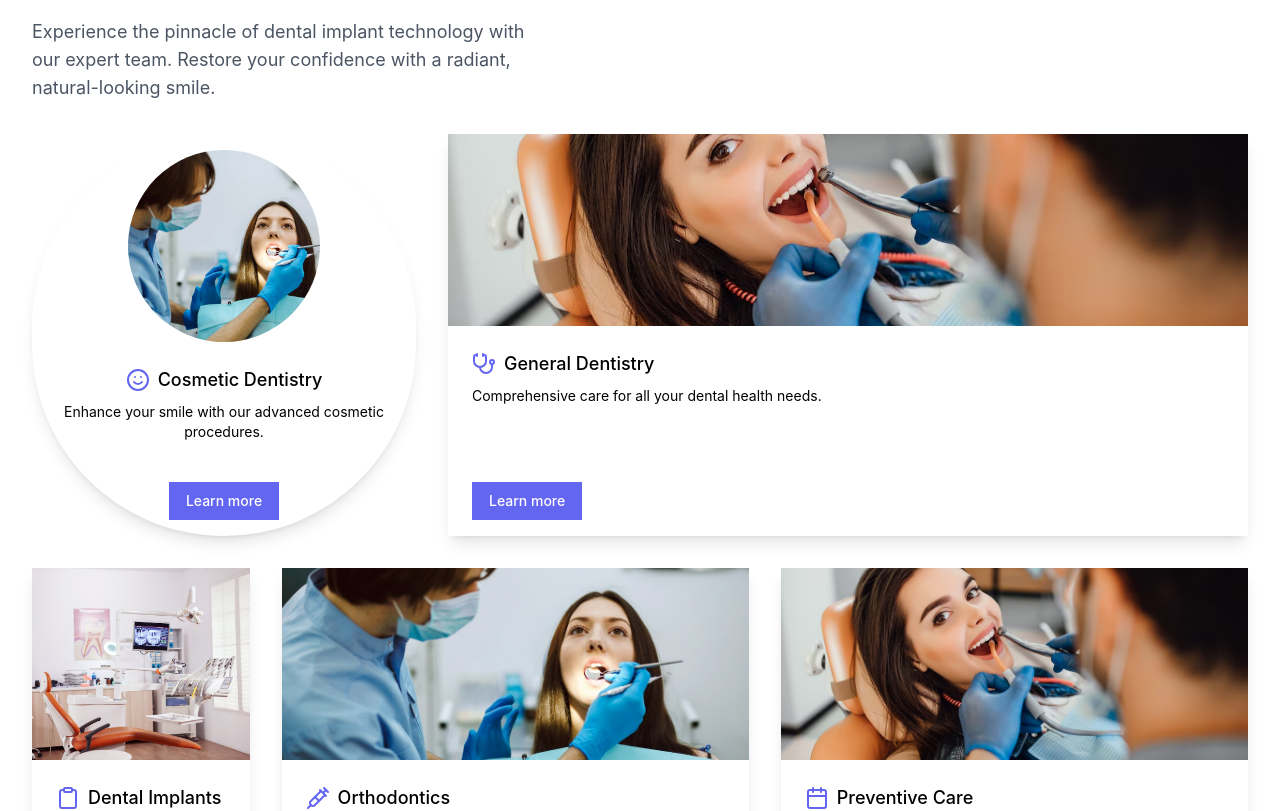
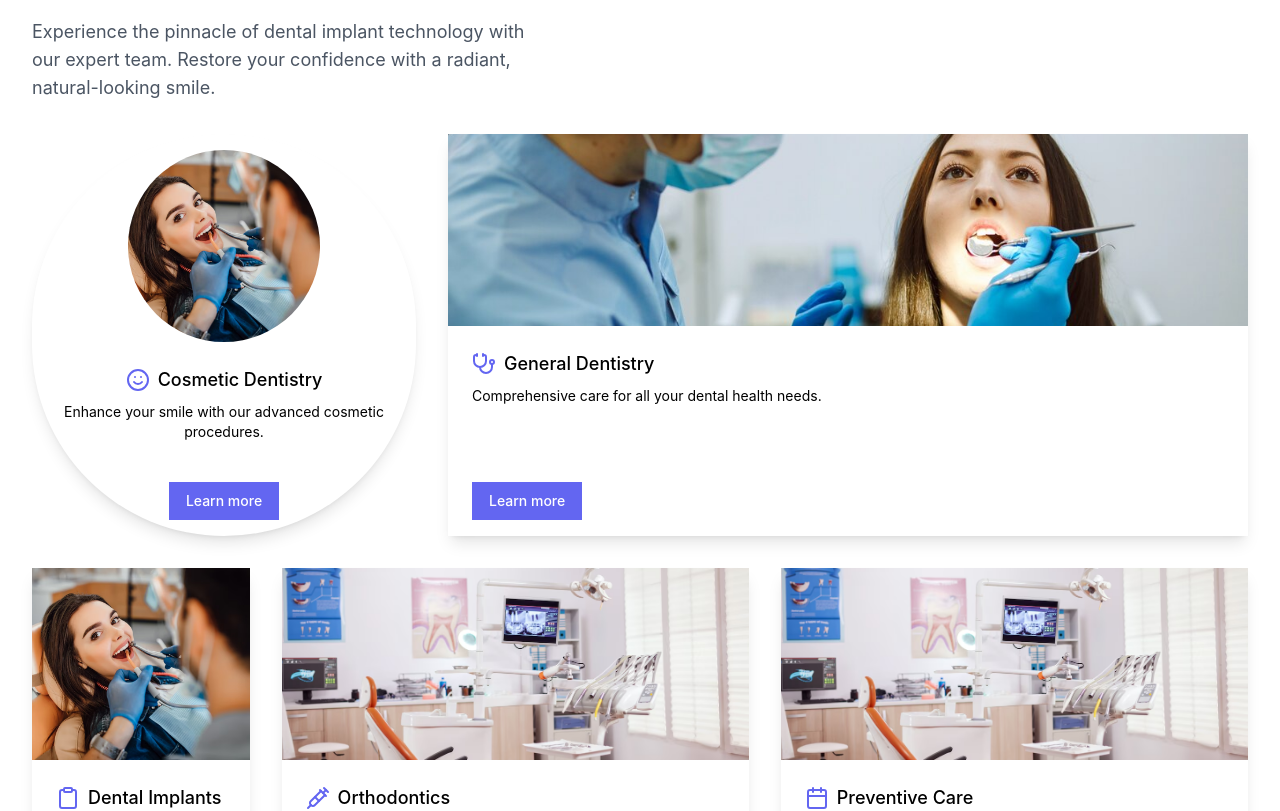
Before and after one commit to odcimaging/imp, a React (Vite) app: page / in a window 1280 px wide. Shown: the part 1020-1831 px from the top of the page. Built offline with nearby package versions, Linux system fonts and the light colour scheme.

Commit message:
Now check again

```diff
--- a/src/Components/Odc/Odc2.jsx
+++ b/src/Components/Odc/Odc2.jsx
@@ -37,14 +37,14 @@ export default function Odc2() {
 
     const sliderImages = [
         "/imp/public/dental/a1.png",
-        "./imp/public/dental/a2.png",
-        "./dental/a3.png",
+        "/imp/public/dental/a2.png",
+        "/imp/dental/a3.png",
     ]
 
     const circularImages = [
-        { src: "./public/dental/1.png", color: "border-indigo-400" },
-        { src: "./public/dental/2.png", color: "border-green-400" },
-        { src: "./public/dental/3.png", color: "border-pink-400" },
+        { src: "/imp/public/dental/1.png", color: "border-indigo-400" },
+        { src: "/imp/public/dental/2.png", color: "border-green-400" },
+        { src: "/imp/public/dental/3.png", color: "border-pink-400" },
     ]
 
     const testimonials = [
--- a/src/Components/Odc/Odc3.jsx
+++ b/src/Components/Odc/Odc3.jsx
@@ -11,9 +11,9 @@ const services = [
         detailedDescription: "Our cosmetic dentistry services are designed to improve the appearance of your teeth and smile. We offer a range of treatments including teeth whitening, veneers, bonding, and smile makeovers.",
         images: [
 
-            "./public/dental/a2.png",
-            "/public/dental/a3.png",
-            "./public/dental/a1.png",
+           "/imp//public/dental/a1.png",
+            "/imp/public/dental/a2.png",
+            "/imp/public/dental/a3.png",
         ]
     },
     {
@@ -22,9 +22,9 @@ const services = [
         description: "Comprehensive care for all your dental health needs.",
         detailedDescription: "Our general dentistry services cover a wide range of treatments to maintain and improve your oral health. From routine check-ups and cleanings to fillings, root canals, and gum disease treatment.",
         images: [
-            "./public/dental/a1.png",
-            "./public/dental/a2.png",
-            "/public/dental/a3.png",
+            "/imp//public/dental/a3.png",
+            "/imp/public/dental/a2.png",
+            "/imp/public/dental/a1.png",
         ]
     },
     {
@@ -34,9 +34,9 @@ const services = [
         detailedDescription: "Dental implants are a revolutionary solution for replacing missing teeth. Our state-of-the-art implant procedures provide a permanent, natural-looking replacement that functions just like your natural teeth.",
         images: [
 
-            "/public/dental/a3.png",
-            "./public/dental/a1.png",
-            "./public/dental/a2.png",
+          "/imp//public/dental/a2.png",
+            "/imp/public/dental/a1.png",
+            "/imp/public/dental/a3.png",
         ]
     },
     {
@@ -46,9 +46,9 @@ const services = [
         detailedDescription: "Our orthodontic treatments are designed to align your teeth and jaws for a healthier, more beautiful smile. We offer a variety of options including traditional braces, clear aligners, and accelerated orthodontics.",
         images: [
 
-            "./public/dental/a2.png",
-            "/public/dental/a3.png",
-            "./public/dental/a1.png",
+           "/imp//public/dental/a1.png",
+            "/imp/public/dental/a3.png",
+            "/imp/public/dental/a2.png",
         ]
     },
     {
@@ -57,9 +57,9 @@ const services = [
         description: "Regular check-ups and cleanings for optimal oral health.",
         detailedDescription: "Preventive care is the foundation of good oral health. Our preventive services include regular dental check-ups, professional cleanings, fluoride treatments, and dental sealants.",
         images: [
-            "./public/dental/a1.png",
-            "./public/dental/a2.png",
-            "/public/dental/a3.png",
+            "/imp//public/dental/a3.png",
+            "/imp/public/dental/a1.png",
+            "/imp/public/dental/a2.png",
         ]
     }
 ]
--- a/src/Components/Odc/Odc4.jsx
+++ b/src/Components/Odc/Odc4.jsx
@@ -11,20 +11,20 @@ export default function Odc4() {
     const specialtyRef = useRef(null)
 
     const doctors = [
-        { id: 1, name: "Dr. Sarah", specialty: "Cardiologist", image: "./public/dental/1.png", borderColor: "border-blue-400" },
-        { id: 2, name: "Dr. Michael", specialty: "Neurologist", image: "./public/dental/2.png", borderColor: "border-green-400" },
-        { id: 3, name: "Dr. Emily", specialty: "Pediatrician", image: "./public/dental/3.png", borderColor: "border-purple-400" },
-        { id: 4, name: "Dr. James", specialty: "Dermatologist", image: "./public/dental/2.png", borderColor: "border-red-400" },
-        { id: 5, name: "Dr. Olivia", specialty: "Orthopedist", image: "./public/dental/1.png", borderColor: "border-yellow-400" },
-        { id: 6, name: "Dr. Daniel", specialty: "Psychiatrist", image: "./public/dental/3.png", borderColor: "border-pink-400" },
+        { id: 1, name: "Dr. Sarah", specialty: "Cardiologist", image: "/imp/public/dental/1.png", borderColor: "border-blue-400" },
+        { id: 2, name: "Dr. Michael", specialty: "Neurologist", image: "/imp/public/dental/2.png", borderColor: "border-green-400" },
+        { id: 3, name: "Dr. Emily", specialty: "Pediatrician", image: "/imp/public/dental/3.png", borderColor: "border-purple-400" },
+        { id: 4, name: "Dr. James", specialty: "Dermatologist", image: "/imp/public/dental/2.png", borderColor: "border-red-400" },
+        { id: 5, name: "Dr. Olivia", specialty: "Orthopedist", image: "/imp/public/dental/1.png", borderColor: "border-yellow-400" },
+        { id: 6, name: "Dr. Daniel", specialty: "Psychiatrist", image: "/imp/public/dental/3.png", borderColor: "border-pink-400" },
     ]
 
     const yogaImages = [
-        { src: "./public/dental/a1.png", title: "Warrior Pose" },
-        { src: "./public/dental/a2.png", title: "Tree Pose" },
-        { src: "./public/dental/a3.png", title: "Downward Dog" },
-        { src: "./public/dental/a1.png", title: "Lotus Pose" },
-        { src: "./public/dental/a2.png", title: "Child's Pose" },
+        { src: "/imp/public/dental/a1.png", title: "Warrior Pose" },
+        { src: "/imp/public/dental/a2.png", title: "Tree Pose" },
+        { src: "/imp/public/dental/a3.png", title: "Downward Dog" },
+        { src: "/imp/public/dental/a1.png", title: "Lotus Pose" },
+        { src: "/imp/public/dental/a2.png", title: "Child's Pose" },
     ]
 
     const specialties = [
--- a/src/Components/Odc/Odc5.jsx
+++ b/src/Components/Odc/Odc5.jsx
@@ -3,13 +3,13 @@ import { motion, useAnimation } from 'framer-motion'
 
 // Step 1: Define the company logos
 const companies = [
-    { name: 'Dentsply Serona', logo: './public/dental/Dentsply_sirona_logo.svg' },
-    { name: 'Siemens', logo: './public/dental/Siemens-logo.svg' },
-    { name: 'Microsoft', logo: './public/dental/Microsoft_logo_(2012).svg' },
-    { name: 'Honeywell', logo: './public/dental/Honeywell_logo.svg' },
-    { name: 'Philips', logo: './public/dental/Philips_logo_new.svg' },
-    { name: 'Toshiba', logo: './public/dental/Toshiba_logo.svg' },
-    { name: 'Noble Biocare', logo: './public/dental/Nobel_Biocare_Logo.svg' }
+    { name: 'Dentsply Serona', logo: '/imp/public/dental/Dentsply_sirona_logo.svg' },
+    { name: 'Siemens', logo: '/imp/public/dental/Siemens-logo.svg' },
+    { name: 'Microsoft', logo: '/imp/public/dental/Microsoft_logo_(2012).svg' },
+    { name: 'Honeywell', logo: '/imp/public/dental/Honeywell_logo.svg' },
+    { name: 'Philips', logo: '/imp/public/dental/Philips_logo_new.svg' },
+    { name: 'Toshiba', logo: '/imp/public/dental/Toshiba_logo.svg' },
+    { name: 'Noble Biocare', logo: '/imp/public/dental/Nobel_Biocare_Logo.svg' }
 
 ]
 
--- a/src/Components/Odc/Odc6.jsx
+++ b/src/Components/Odc/Odc6.jsx
@@ -50,7 +50,7 @@ export default function Odc6() {
                     </div>
                 )}
                 <motion.img
-                    src={`/public/dental/a2.png`}
+                    src={`/imp/public/dental/a2.png`}
                     alt={video.title}
                     className="w-full h-full object-cover"
                     initial={{ opacity: 0 }}
--- a/src/Components/Odc/Odc8.jsx
+++ b/src/Components/Odc/Odc8.jsx
@@ -49,49 +49,49 @@ export default function Odc8() {
             name: "Sarah Thompson",
             role: "Product Manager",
             company: "TechCorp",
-            image: "./public/dental/1.png",
+            image: "/imp/public/dental/1.png",
             quote: "This platform has completely transformed how we handle our workflow. The efficiency gains have been remarkable."
         },
         {
             name: "Elena Petrova",
             role: "Finance Director",
             company: "GlobalBank",
-            image: "./public/dental/1.png",
+            image: "/imp/public/dental/1.png",
             quote: "The financial reporting features have streamlined our processes significantly. Exceptional ROI."
         },
         {
             name: "Marcus Brown",
             role: "IT Manager",
             company: "TechFlow",
-            image: "./public/dental/1.png",
+            image: "/imp/public/dental/1.png",
             quote: "Security features are top-notch. Integration with our existing systems was seamless."
         },
         {
             name: "Rachel Chen",
             role: "Creative Director",
             company: "ArtisticMinds",
-            image: "./public/dental/2.png",
+            image: "/imp/public/dental/2.png",
             quote: "The creative tools have enhanced our team's productivity. Perfect for collaborative design work."
         },
         {
             name: "Thomas Wright",
             role: "Engineering Lead",
             company: "BuildTech",
-            image: "./public/dental/3.png",
+            image: "/imp/public/dental/3.png",
             quote: "The platform's scalability is impressive. Handles our complex projects with ease."
         },
         {
             name: "Sophia Garcia",
             role: "Customer Success",
             company: "ServicePro",
-            image: "./public/dental/2.png",
+            image: "/imp/public/dental/2.png",
             quote: "Our customer satisfaction scores have improved significantly since implementation."
         },
         {
             name: "John Anderson",
             role: "Quality Assurance",
             company: "QualityTech",
-            image: "./public/dental/3.png",
+            image: "/imp/public/dental/3.png",
             quote: "The testing and QA features have revolutionized our quality assurance processes."
         }
     ]
```
